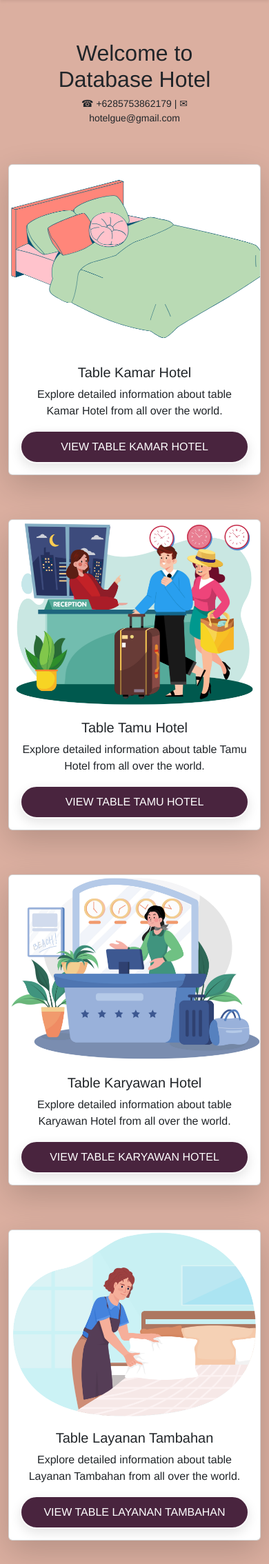
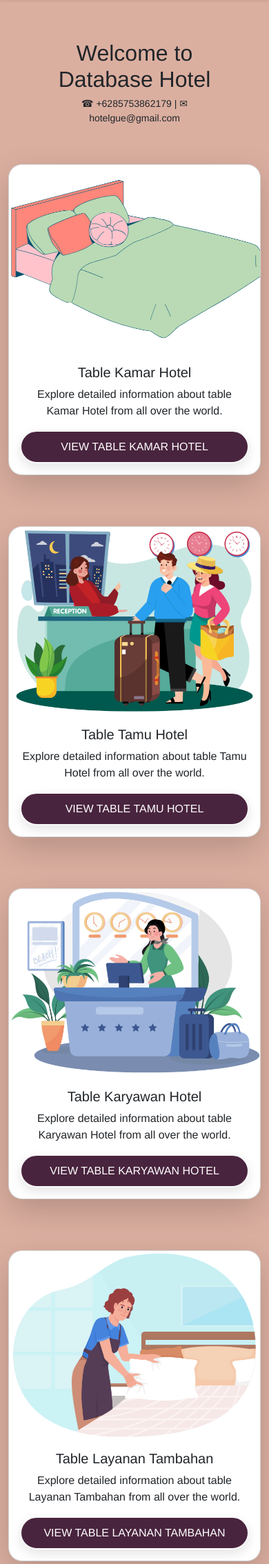
Before and after one commit to naufalfzml/Project-Akhir-BasisData, a Flask app: page / in a window 390 px wide. Shown: the part 56-2324 px from the top of the page at 69% size. Run offline with Flask 3, Linux system fonts and the light colour scheme.

Commit message:
coba-coba responsive

```diff
--- a/app/static/home.css
+++ b/app/static/home.css
@@ -7,15 +7,12 @@
   .card {
     transform: none;
     margin: 10px 0;
+    margin-bottom: 20px;
   }
 
   .btn {
     padding: 5px 10px;
     border-radius: 20px;
-  }
-
-  .card-img-top {
-    border-radius: 10px;
   }
 
   .text-center {
@@ -24,6 +21,14 @@
 
   h1 {
     margin: 10px;
+  }
+
+  .info {
+    font-size: 14px;
+  }
+
+  .container-title h1 {
+    font-size: 32px;
   }
 }
 
@@ -55,6 +60,7 @@
   margin-left: auto;
   margin-right: auto;
   transition: transform 0.3s ease, box-shadow 0.3s ease;
+  border-radius: 20px;
 }
 
 .card:hover {
@@ -78,14 +84,7 @@
 }
 
 .container {
-<<<<<<< Updated upstream
-  width: 100vw;
-  max-width: 100%;
-  background-color: #DBAFA0;
-  border-radius: 15px;
-=======
   border-radius: 10px;
->>>>>>> Stashed changes
   margin-top: 1px;
 }
 
@@ -121,24 +120,7 @@
 }
 
 .card-img-top {
+  border-radius: 20px;
   width: 100%;
   height: auto;
 }
-
-@media (max-width: 768px) {
-  .text-center {
-    font-size: 28px;
-  }
-
-  .info {
-    font-size: 14px;
-  }
-
-  .container-title h1 {
-    font-size: 32px;
-  }
-
-  .card {
-    margin-bottom: 20px;
-  }
-}
```
